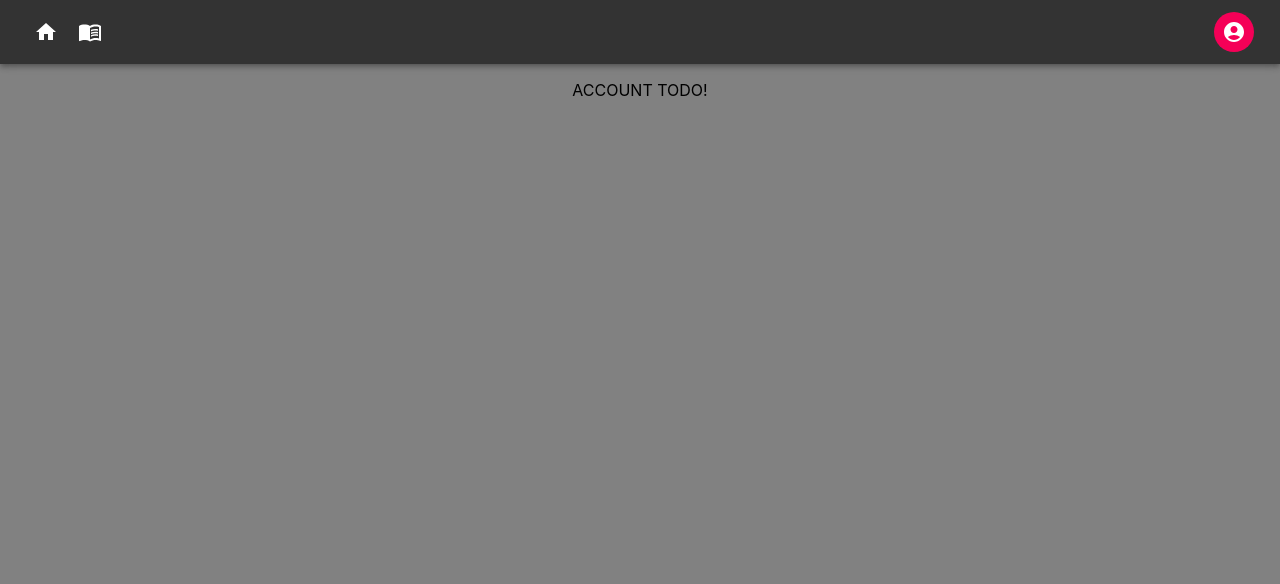
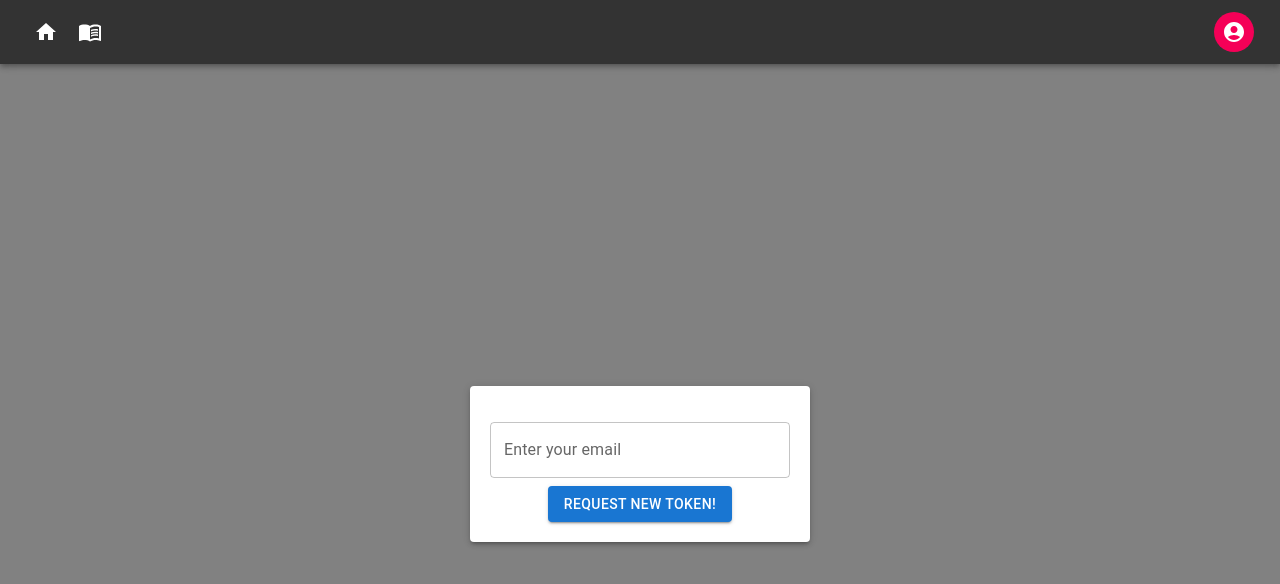
Before and after one commit to JPelter/patel-janvi-pets, a React (Create React App) app in the folder react-frontend/: page /account in a window 1280 px wide. Shown: the top 584 px of the page. Built offline with nearby package versions, Linux system fonts and the light colour scheme; no server answers.

Commit message:
deploy to k8s

```diff
--- a/react-frontend/package.json
+++ b/react-frontend/package.json
@@ -11,6 +11,7 @@
     "@testing-library/jest-dom": "^5.17.0",
     "@testing-library/react": "^13.4.0",
     "@testing-library/user-event": "^13.5.0",
+    "axios": "^1.6.2",
     "react": "^18.2.0",
     "react-dom": "^18.2.0",
     "react-router-dom": "^6.21.0",
--- a/react-frontend/src/Account.js
+++ b/react-frontend/src/Account.js
@@ -1,8 +1,109 @@
-function ACCOUNT() {
-    // WILL NEED THREE COMPONENTS! FOR BOTH AUTHENTICATED AND UN-AUTHENTICATED STATE! AND THEN AN AUTHENTICATED "WALKER"!
+import React from 'react';
+import axios from 'axios';
+import { Paper, TextField, Button } from '@mui/material';
+
+function UnauthenticatedComponent() {
+    const [email, setEmail] = React.useState('');
+    const [token, setToken] = React.useState('');
+    const [emailSubmitted, setEmailSubmitted] = React.useState(false);
+
+    const handleSubmitEmail = async (e) => {
+        e.preventDefault();
+        try {
+            const response = await axios.get(process.env.REACT_APP_API_TOKEN, {
+                headers: {
+                    'Content-Type': 'application/json'
+                },
+                params: { email } // Send email as a query parameter
+            });
+            console.log('Token email request sent:', response.data);
+        } catch (error) {
+            console.error('Error sending token email request:', error);
+        }
+        setEmailSubmitted(true); // Show token input after email submission
+    };
+
+    const handleSubmitToken = async (e) => {
+        e.preventDefault();
+        fetch(`${process.env.REACT_APP_API_TOKEN}`, {
+            method: 'POST',
+            body: JSON.stringify({ token }),
+            headers: {
+                'Content-Type': 'application/json'
+            }
+        })
+        .then(response => response.json())
+        .then(data => {
+            console.log('Session obtained:', data);
+            // Handle the response accordingly
+        })
+        .catch(error => {
+            console.error('Error obtaining session:', error);
+        });
+    };
+
     return (
         <div style={{ textAlign: 'center' }}>
-            <p>ACCOUNT TODO!</p>
+            <Paper elevation={3} style={{ padding: '20px', margin: '20px', maxWidth: '300px'}}>
+                <form onSubmit={handleSubmitEmail}>
+                    <TextField
+                        type="email"
+                        label="Enter your email"
+                        value={email}
+                        onChange={(e) => setEmail(e.target.value)}
+                        fullWidth
+                        margin="normal"
+                        variant="outlined"
+                    />
+                    <Button type="submit" variant="contained" color="primary">
+                        Request New Token!
+                    </Button>
+                </form>
+
+                {emailSubmitted && (
+                    <form onSubmit={handleSubmitToken}>
+                        <TextField
+                            type="text"
+                            label="Enter token from email"
+                            value={token}
+                            onChange={(e) => setToken(e.target.value)}
+                            fullWidth
+                            margin="normal"
+                            variant="outlined"
+                        />
+                        <Button type="submit" variant="contained" color="primary">
+                            Submit Login Token!
+                        </Button>
+                    </form>
+                )}
+            </Paper>
+        </div>
+    );
+}
+
+function AuthenticatedComponent() {
+    // Component for authenticated user - Profile Page
+    return (
+        <div>
+            <p>Welcome to your profile page!</p>
+            {/* Display authenticated user's profile information */}
+        </div>
+    );
+}
+
+function ACCOUNT(props) {
+    const { authenticated } = props;
+
+    const componentStyle = {
+        display: 'flex',
+        justifyContent: 'center',
+        alignItems: 'center',
+        height: '100vh', // Adjust this value based on your layout
+    };
+
+    return (
+        <div style={componentStyle}>
+            {authenticated ? <AuthenticatedComponent /> : <UnauthenticatedComponent />}
         </div>
     );
 }
--- a/react-frontend/src/App.js
+++ b/react-frontend/src/App.js
@@ -30,9 +30,9 @@ function App() {
     <Router>
       <NavBar authenticated={authenticated}/>
       <Routes>
-        <Route path="/" exact element={<Home/>} /> f
+        <Route path="/" exact="true" element={<Home/>} /> f
         <Route path="/services" element={<Services/>} />
-        <Route path="/account" element={<Account/>} />
+        <Route path="/account" element={<Account authenticated={authenticated}/>} />
         {authenticated && (
           <>
             <Route path="/appointments" element={<Appointments/>} />
```
Also changed, not shown: 1 other file (tests, documents, lock files or other folders).
